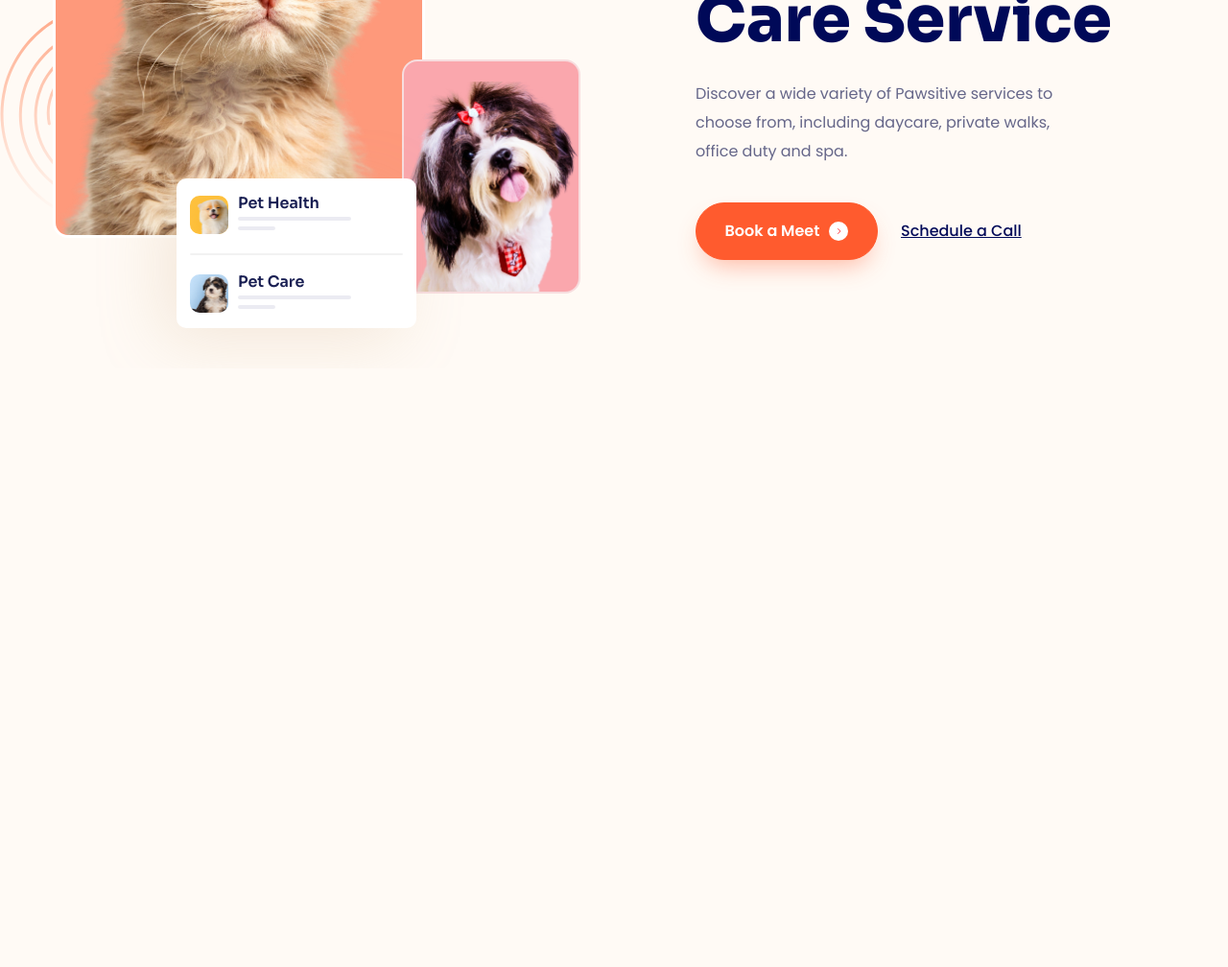
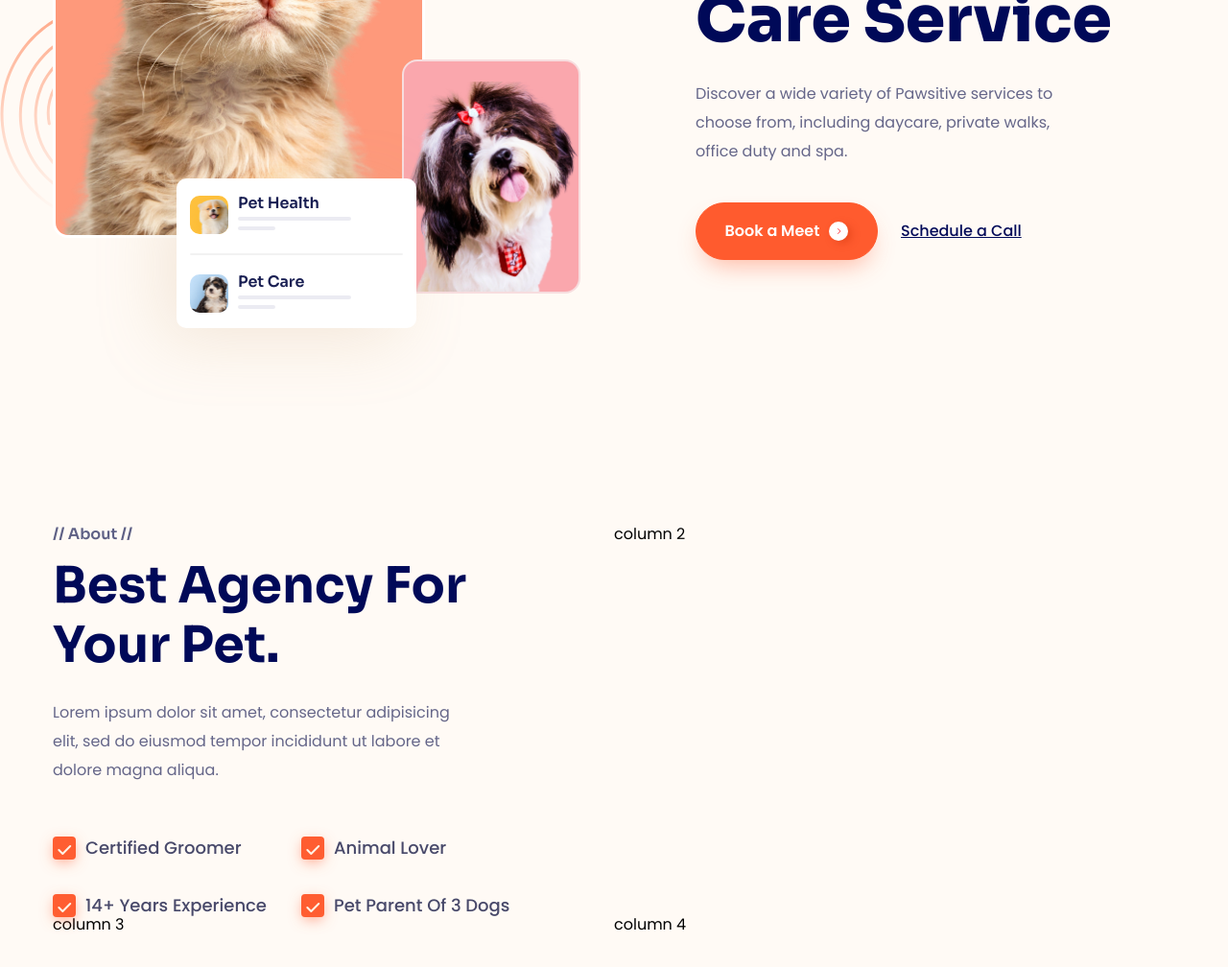
Before and after one commit to gnasche-2003/Project--04--F8, a plain HTML site: page index.html in a window 1280 px wide. Shown: the part 416-1424 px from the top of the page at 96% size. Before the commit the page ends 800 px from the top, so only its background shows below. Drawn offline with Linux system fonts and the light colour scheme.

Commit message:
Add About #1

```diff
--- a/assets/css/styles.css
+++ b/assets/css/styles.css
@@ -80,7 +80,22 @@ button {
   width: 20px;
   height: 20px;
   border-radius: 50%;
+  box-shadow: 4px 3px 10px -1px rgba(191, 41, 0, 0.4);
   background: #fff;
+}
+
+.section-heading {
+  font-weight: 700;
+  font-size: 5.2rem;
+  line-height: 1.19;
+  color: #000958;
+}
+
+.section-desc {
+  margin-top: 24px;
+  font-size: 1.6rem;
+  line-height: 1.88;
+  color: #656689;
 }
 
 /* Header */
@@ -274,3 +289,67 @@ button {
   text-decoration: underline;
   color: #000958;
 }
+
+/* About */
+
+.about {
+  margin-top: 207px;
+}
+
+.about__inner {
+  display: grid;
+  grid-template-columns: 1fr 1fr;
+}
+
+.about__label {
+  font-family: Sora, sans-serif;
+  font-weight: 600;
+  font-size: 1.6rem;
+  line-height: 1;
+  color: #5e6085;
+}
+
+.about__heading {
+  margin-top: 15px;
+}
+
+.about__heading,
+.about__desc {
+  width: 444px;
+}
+
+.about__checklist {
+  display: grid;
+  grid-template-columns: auto auto;
+  justify-content: flex-start;
+  gap: 36px;
+  margin-top: 54px;
+}
+
+.about__checklist-item {
+  position: relative;
+  display: flex;
+  align-items: center;
+  column-gap: 10px;
+  font-weight: 500;
+  font-size: 1.8rem;
+  line-height: 1;
+  color: #48496a;
+}
+
+.about__checklist-item::before {
+  content: "";
+  display: inline-block;
+  width: 24px;
+  height: 24px;
+  background: #ff5d31;
+  box-shadow: 0px 4px 15px -3px rgba(255, 93, 49, 0.69);
+  border-radius: 4px;
+}
+
+.about__checklist-item::after {
+  position: absolute;
+  top: 4px;
+  left: 5px;
+  content: url(../icon/Check.svg);
+}
--- a/index.html
+++ b/index.html
@@ -237,5 +237,34 @@
         </div>
       </div>
     </section>
+
+    <main style="height: 1000px">
+      <!-- About -->
+      <section class="about">
+        <div class="container">
+          <div class="about__inner">
+            <section class="about__content">
+              <p class="about__label">// About //</p>
+              <h2 class="about__heading section-heading">
+                Best Agency For Your Pet.
+              </h2>
+              <p class="about__desc section-desc">
+                Lorem ipsum dolor sit amet, consectetur adipisicing elit, sed do
+                eiusmod tempor incididunt ut labore et dolore magna aliqua.
+              </p>
+              <div class="about__checklist">
+                <span class="about__checklist-item">Certified Groomer</span>
+                <span class="about__checklist-item">Animal Lover</span>
+                <span class="about__checklist-item">14+ Years Experience</span>
+                <span class="about__checklist-item">Pet Parent Of 3 Dogs</span>
+              </div>
+            </section>
+            <div class="about__media">column 2</div>
+            <div class="about__media">column 3</div>
+            <section class="about__content">column 4</section>
+          </div>
+        </div>
+      </section>
+    </main>
   </body>
 </html>
```
Also changed, not shown: assets/icon/Check.svg (added).
